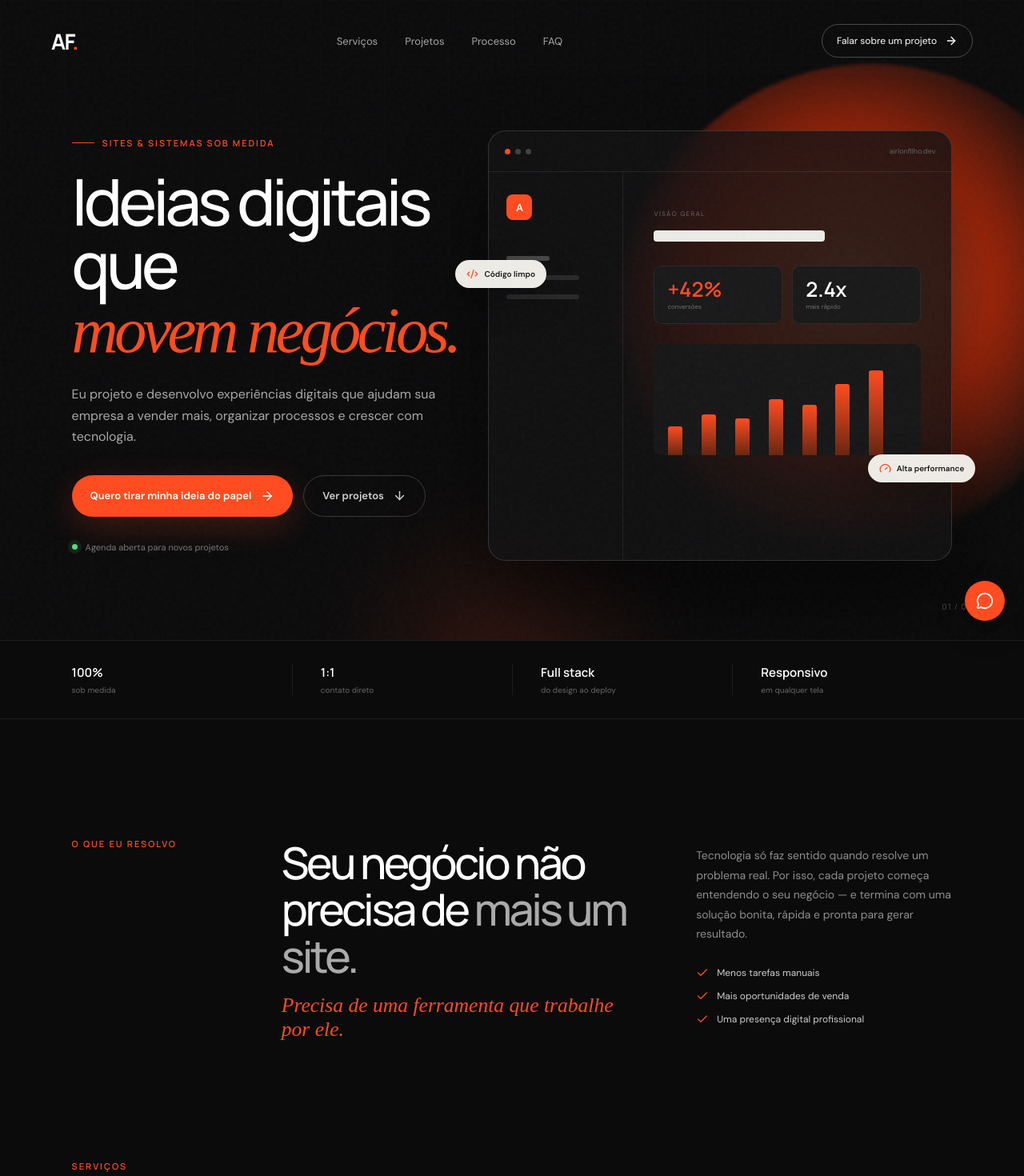
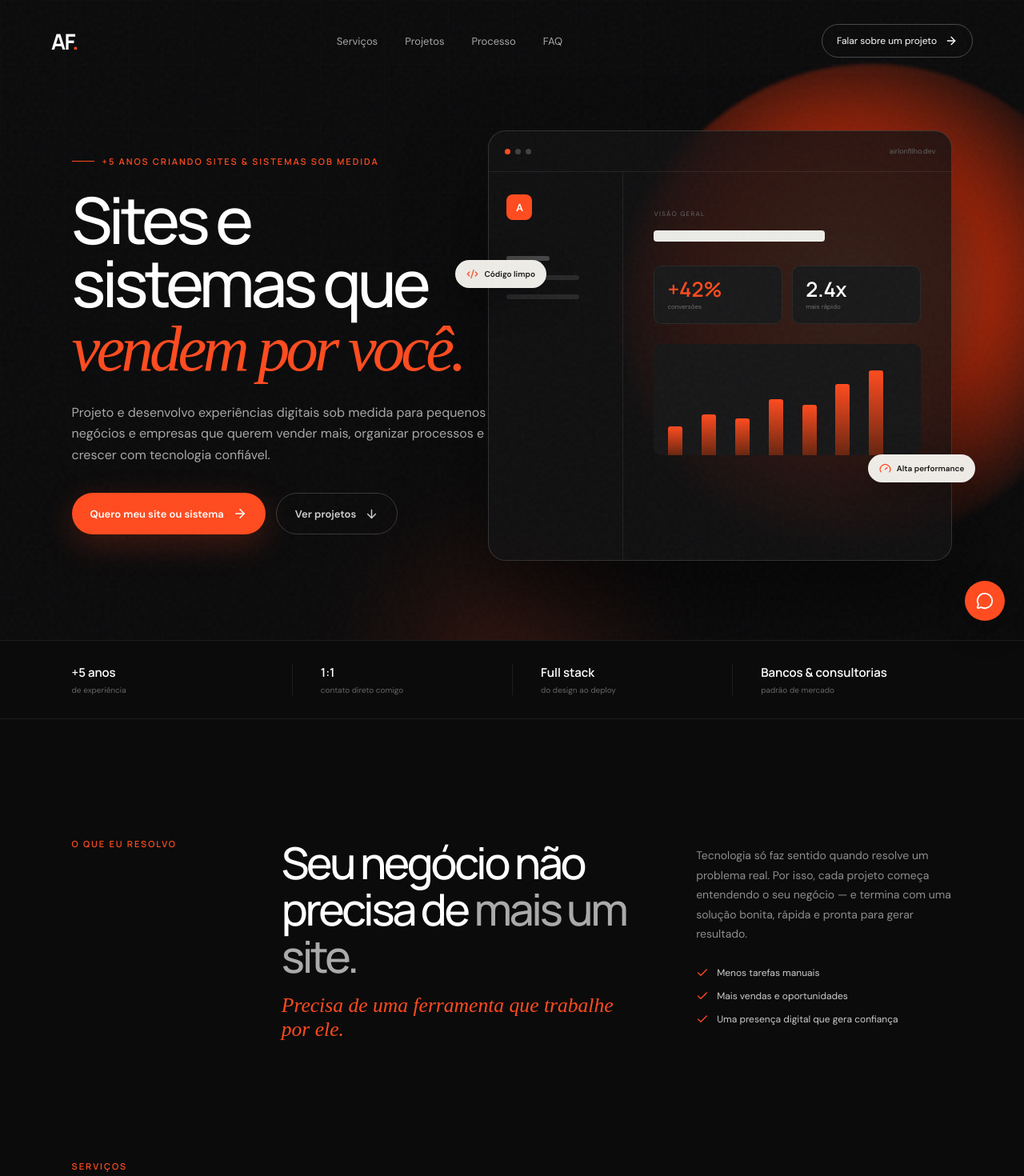
Before and after one commit to airlonfilho/airlonfilhodev, a React (Vite) app: page / in a window 1280 px wide. Shown: the top 1470 px of the page at 80% size. Built offline with nearby package versions, Linux system fonts and the light colour scheme; a web font is replaced by a local one.

Commit message:
feat: enhance website content for clarity and engagement

```diff
--- a/index.html
+++ b/index.html
@@ -5,7 +5,7 @@
     <link rel="icon" type="image/svg+xml" href="/web_dev.svg" />
     <meta name="viewport" content="width=device-width, initial-scale=1.0" />
     <meta name="theme-color" content="#0b0b0c" />
-    <meta name="description" content="Sites e sistemas sob medida para empresas que querem vender mais, automatizar processos e crescer com tecnologia." />
+    <meta name="description" content="Sites e sistemas sob medida, com mais de 5 anos de experiência em consultorias e bancos, para negócios que querem vender mais, automatizar processos e crescer com tecnologia." />
     <title>Airlon Filho — Sites e Sistemas sob medida</title>
   </head>
   <body>
--- a/src/App.tsx
+++ b/src/App.tsx
@@ -32,7 +32,7 @@ const services = [
     number: '01',
     icon: MousePointer2,
     title: 'Sites que vendem',
-    text: 'Landing pages e sites institucionais rápidos, responsivos e pensados para transformar visitas em conversas.',
+    text: 'Landing pages e sites institucionais rápidos e responsivos, criados para transformar visitantes em clientes.',
     items: ['Copy estratégica', 'Design responsivo', 'SEO e performance'],
   },
   {
@@ -134,24 +134,21 @@ function App() {
           animate={{ opacity: 1, y: 0 }}
           transition={{ duration: 0.8, ease: [0.22, 1, 0.36, 1] }}
         >
-          <div className="eyebrow"><span /> Sites & sistemas sob medida</div>
+          <div className="eyebrow"><span /> +5 anos criando sites & sistemas sob medida</div>
           <h1>
-            Ideias digitais que<br />
-            <em>movem negócios.</em>
+            Sites e sistemas que<br />
+            <em>vendem por você.</em>
           </h1>
           <p>
-            Eu projeto e desenvolvo experiências digitais que ajudam sua empresa a vender mais, organizar processos e crescer com tecnologia.
+            Projeto e desenvolvo experiências digitais sob medida para pequenos negócios e empresas que querem vender mais, organizar processos e crescer com tecnologia confiável.
           </p>
           <div className="hero-actions">
             <a className="button button-primary" href={whatsappUrl} target="_blank" rel="noreferrer">
-              Quero tirar minha ideia do papel <ArrowRight size={18} />
+              Quero meu site ou sistema <ArrowRight size={18} />
             </a>
             <a className="button button-ghost" href="#projetos">
               Ver projetos <ArrowDown size={17} />
             </a>
-          </div>
-          <div className="availability">
-            <span className="status-dot" /> Agenda aberta para novos projetos
           </div>
         </motion.div>
 
@@ -191,14 +188,13 @@ function App() {
           <div className="floating-chip chip-two"><Gauge size={15} /> Alta performance</div>
         </motion.div>
 
-        <div className="hero-index" aria-hidden="true">01 / 06</div>
       </section>
 
       <section className="proof-strip" aria-label="Diferenciais">
-        <div><strong>100%</strong><span>sob medida</span></div>
-        <div><strong>1:1</strong><span>contato direto</span></div>
+        <div><strong>+5 anos</strong><span>de experiência</span></div>
+        <div><strong>1:1</strong><span>contato direto comigo</span></div>
         <div><strong>Full stack</strong><span>do design ao deploy</span></div>
-        <div><strong>Responsivo</strong><span>em qualquer tela</span></div>
+        <div><strong>Bancos & consultorias</strong><span>padrão de mercado</span></div>
       </section>
 
       <section className="intro section-shell">
@@ -213,8 +209,8 @@ function App() {
           </p>
           <div className="benefit-list">
             <span><Check size={16} /> Menos tarefas manuais</span>
-            <span><Check size={16} /> Mais oportunidades de venda</span>
-            <span><Check size={16} /> Uma presença digital profissional</span>
+            <span><Check size={16} /> Mais vendas e oportunidades</span>
+            <span><Check size={16} /> Uma presença digital que gera confiança</span>
           </div>
         </motion.div>
       </section>
@@ -320,15 +316,15 @@ function App() {
         <motion.div className="why-copy" {...fadeUp}>
           <div className="section-kicker">Por que trabalhar comigo</div>
           <h2>Seu projeto tratado como <em>negócio</em>, não como tarefa.</h2>
-          <p>Você fala direto com quem pensa, desenha e desenvolve. Isso deixa as decisões mais rápidas e o resultado mais consistente.</p>
+          <p>Você fala direto com quem pensa, desenha e desenvolve — sem agência, sem intermediários. São mais de 5 anos de experiência em consultorias e bancos, aplicados ao seu projeto com o mesmo padrão de qualidade.</p>
           <a href={whatsappUrl} target="_blank" rel="noreferrer">Vamos conversar <ArrowRight size={17} /></a>
         </motion.div>
         <div className="why-grid">
           {[
             [Sparkles, 'Visão de produto', 'Cada escolha parte do resultado que você quer alcançar.'],
-            [Code2, 'Qualidade técnica', 'Código organizado para evoluir sem virar um problema amanhã.'],
+            [Code2, 'Qualidade técnica', 'Código no padrão que aprendi em bancos e consultorias, pronto para crescer sem virar dor de cabeça.'],
             [MessageCircle, 'Comunicação direta', 'Conversa clara, acompanhamento próximo e nenhuma enrolação.'],
-            [ShieldCheck, 'Entrega confiável', 'Testes, segurança e atenção aos detalhes antes de publicar.'],
+            [ShieldCheck, 'Entrega confiável', 'Segurança e testes no nível que o mercado financeiro exige, antes de qualquer publicação.'],
           ].map(([Icon, title, text], index) => {
             const WhyIcon = Icon as typeof Sparkles
             return (
@@ -387,7 +383,7 @@ function App() {
         </div>
         <div className="footer-bottom">
           <span>© {new Date().getFullYear()} Airlon Filho</span>
-          <span>Desenvolvido com propósito no Ceará, Brasil.</span>
+
         </div>
         <div className="footer-word" aria-hidden="true">AIRLON</div>
       </footer>
```
